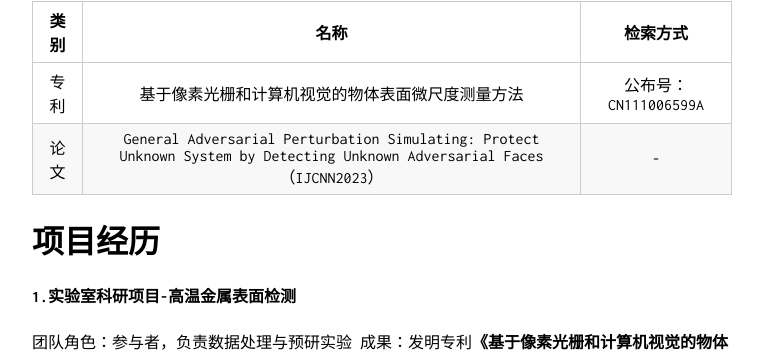
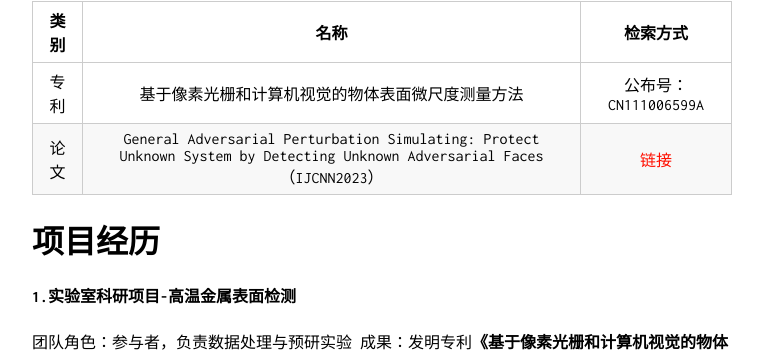
Before and after one commit to OrientTraveller/OrientTraveller.github.io, a Jekyll site: the page built from index.md, in a window 1280 px wide. Shown: the part 837-1189 px from the top of the page, without its empty margins (258-1021 px from the left). Built offline with Jekyll 4.4.1, drawn with Linux system fonts in a browser that asks for light colours; our own code applies the rules of GitHub Pages for plain Markdown files; comment, search, counter and statistics services are not loaded.

Commit message:
Update index.md

```diff
--- a/index.md
+++ b/index.md
@@ -23,7 +23,7 @@
 |类别|名称|检索方式|
 |:---:|:---:|:---:|
 |专利|基于像素光栅和计算机视觉的物体表面微尺度测量方法|公布号：CN111006599A|
-|论文|General Adversarial Perturbation Simulating: Protect Unknown System by Detecting Unknown Adversarial Faces（IJCNN2023）|-|
+|论文|General Adversarial Perturbation Simulating: Protect Unknown System by Detecting Unknown Adversarial Faces（IJCNN2023）|[链接](https://doi.org/10.1109/IJCNN54540.2023.10191564)|
 
 
 # 项目经历
```
